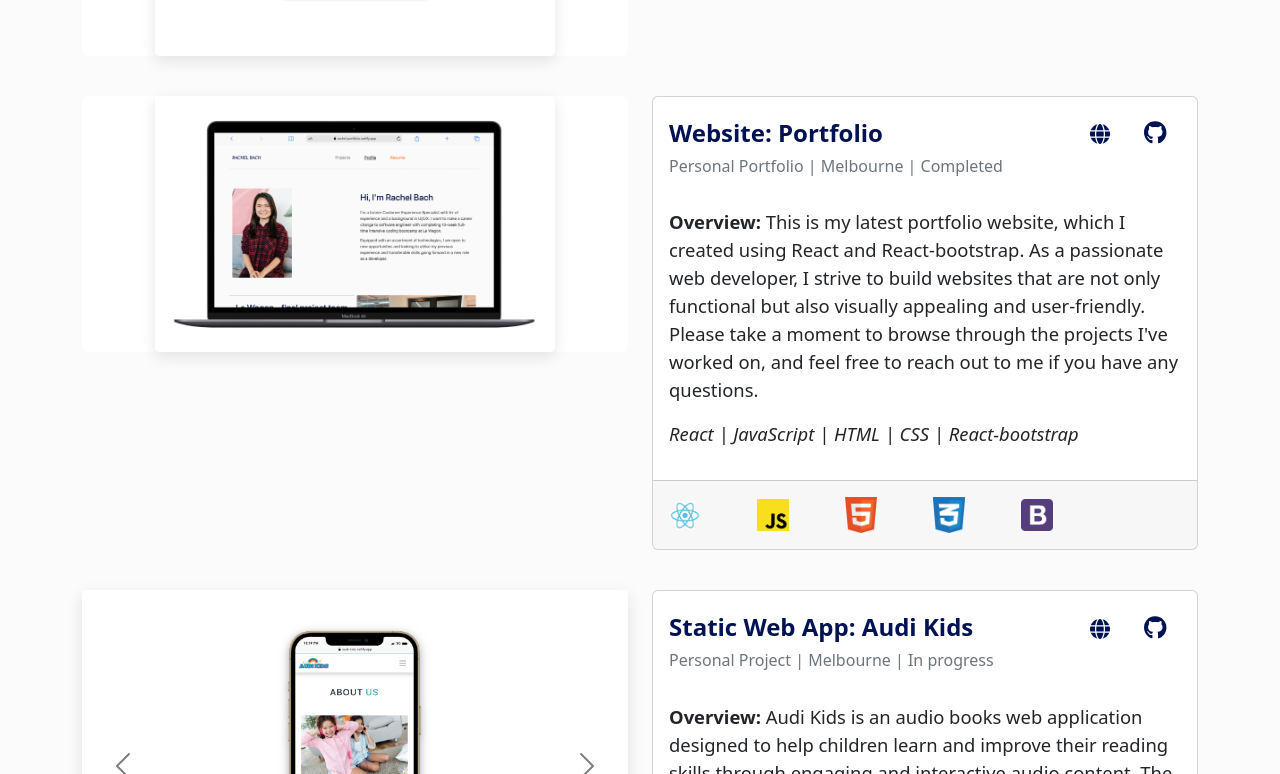
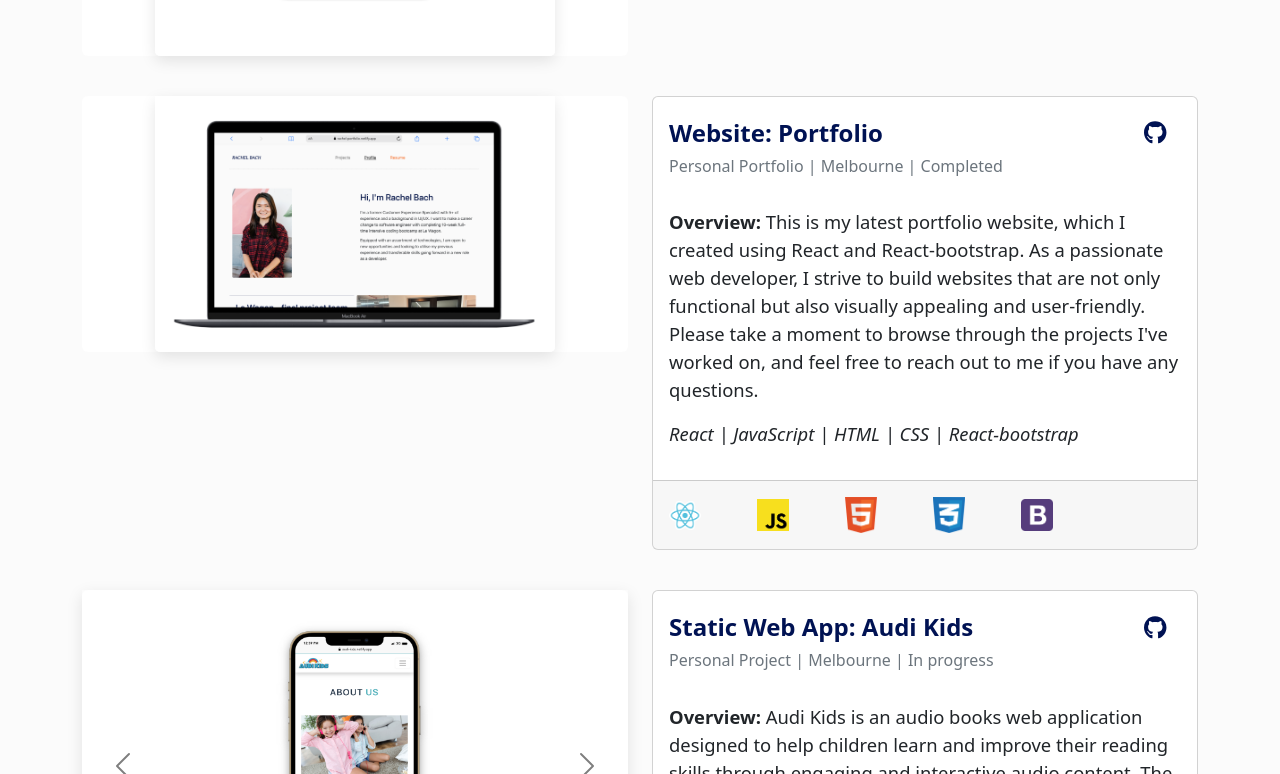
Before and after one commit to ngoc-bach/rachel-portfolio-website, a React (Create React App) app: page / in a window 1280 px wide. Shown: the part 906-1680 px from the top of the page. Built offline with nearby package versions, Linux system fonts and the light colour scheme.

Commit message:
updated resume

```diff
--- a/src/components/Project.js
+++ b/src/components/Project.js
@@ -3,7 +3,7 @@ import Col from "react-bootstrap/Col";
 import Stack from "react-bootstrap/Stack";
 import Carousel from "react-bootstrap/Carousel";
 import { FontAwesomeIcon } from "@fortawesome/react-fontawesome";
-import { faGlobe } from "@fortawesome/free-solid-svg-icons";
+// import { faGlobe } from "@fortawesome/free-solid-svg-icons";
 import { faGithub } from "@fortawesome/free-brands-svg-icons";
 
 const Project = ({ project }) => {
@@ -56,13 +56,13 @@ const Project = ({ project }) => {
                     {type}: {name}
                   </strong>
                   <Stack direction="horizontal" gap={1}>
-                    <a href={website}>
+                    {/* <a href={website}>
                       <FontAwesomeIcon
                         className="icon"
                         icon={faGlobe}
                         style={{ fontSize: "1.25rem", color: "#001253" }}
                       />
-                    </a>
+                    </a> */}
                     <a href={github}>
                       <FontAwesomeIcon
                         className="icon"
@@ -142,13 +142,13 @@ const Project = ({ project }) => {
                     {type}: {name}
                   </strong>
                   <Stack direction="horizontal" gap={1}>
-                    <a href={website}>
+                    {/* <a href={website}>
                       <FontAwesomeIcon
                         className="icon"
                         icon={faGlobe}
                         style={{ fontSize: "1.25rem", color: "#001253" }}
                       />
-                    </a>
+                    </a> */}
                     <a href={github}>
                       <FontAwesomeIcon
                         className="icon"
--- a/src/components/StyledNavbar.js
+++ b/src/components/StyledNavbar.js
@@ -3,7 +3,7 @@ import Container from "react-bootstrap/Container";
 import Nav from "react-bootstrap/Nav";
 import Navbar from "react-bootstrap/Navbar";
 import { NavLink } from "react-router-dom";
-import resume from "../images/RachelBach_resume.pdf";
+import resume from "../images/rachel_resume.pdf";
 
 const StyledNavbar = () => {
   return (
```
Also changed, not shown: 2 other files (tests, documents, lock files or other folders).
